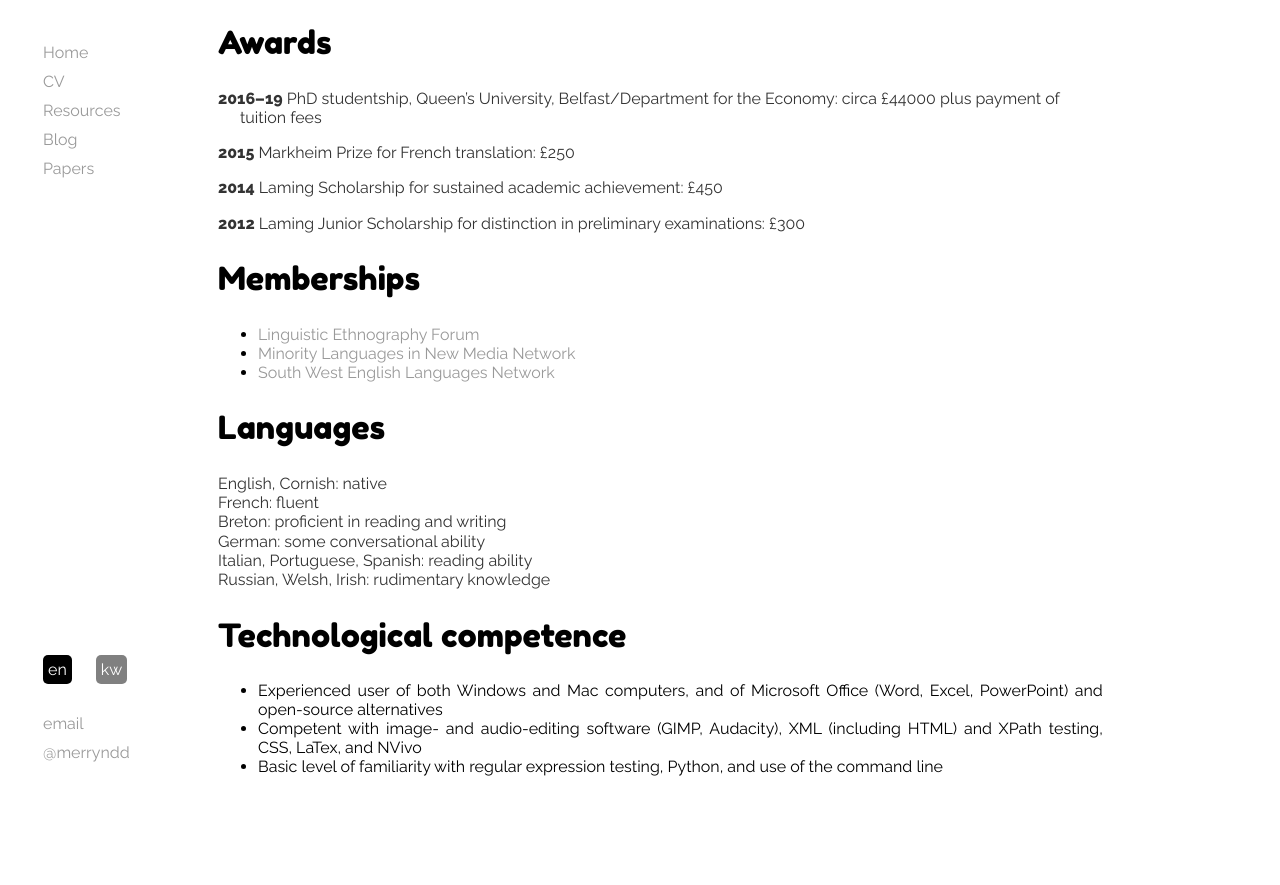
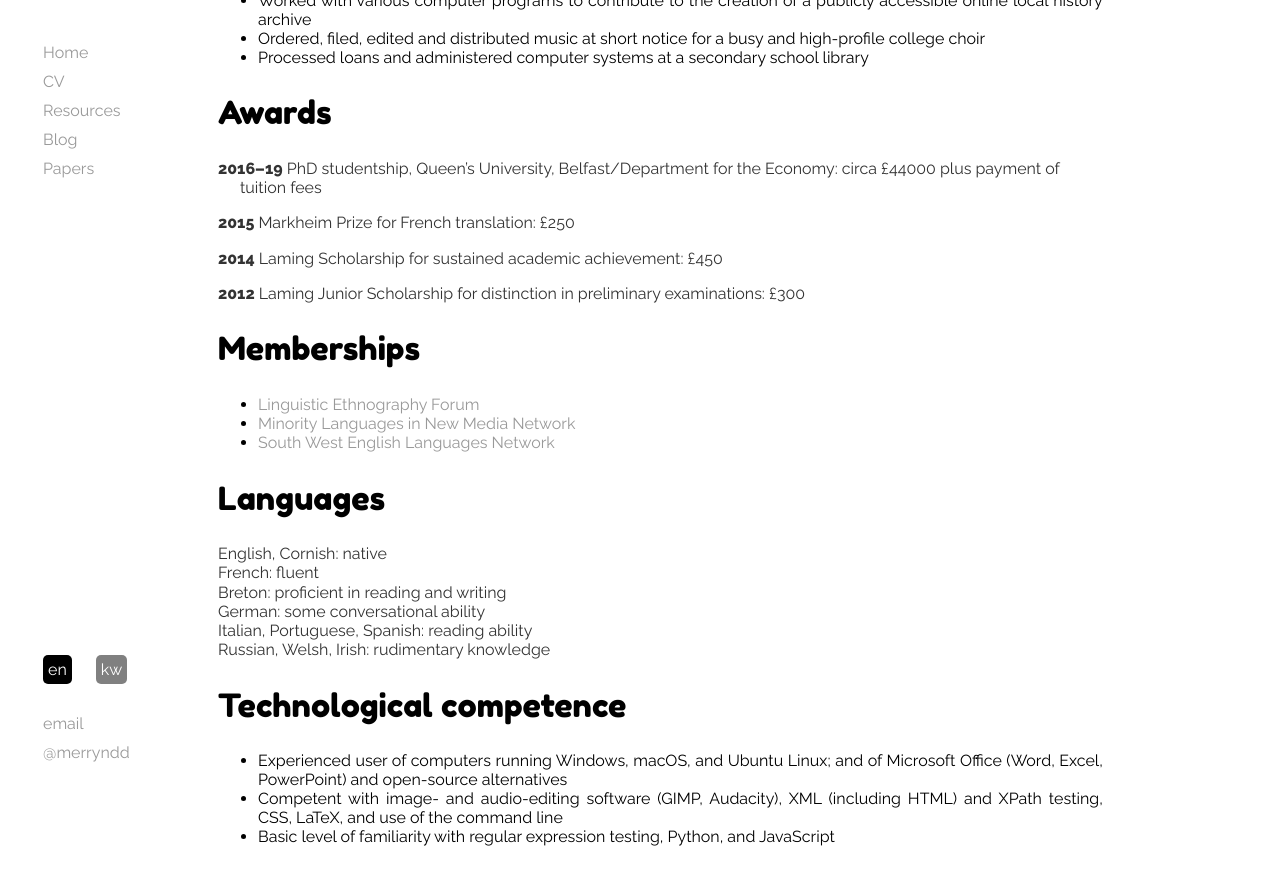
Before and after one commit to merryndd/merryndd.github.io, a Jekyll site: the page built from cv/index.html, in a window 1280 px wide and 900 px high, scrolled down 2615 px. Shown: the top 885 px of the window. Built offline with Jekyll 4.4.1, drawn with Linux system fonts in a browser that asks for light colours; before the commit the page ends 3445 px from its top, so only the background shows below that; some of the changed text lies outside the part shown.

Commit message:
Update index.html

```diff
--- a/cv/index.html
+++ b/cv/index.html
@@ -20,7 +20,7 @@
 <p class="bibentry"><strong>2004&ndash;11</strong> Truro High School for Girls, Truro: A-levels in French (A*), Latin (A*), Mathematics (A*), Music (A); 11 GCSEs at A/A*</p>
 <h2>Publications</h2>
 <p><style="font-size:smaller">* = peer-reviewed</style></p>
-<p class="bibentry"><strong>2018 (forthcoming)</strong> Sayers, D., Davies-Deacon, M., and Croome, S., <i>The Cornish language in education in the UK</i>, 2<sup>nd</sup> edn., Ljouwert, Mercator</p>
+<p class="bibentry"><strong>in press</strong> Sayers, D., Davies-Deacon, M., and Croome, S., <i>The Cornish language in education in the UK</i>, 2<sup>nd</sup> edn., Ljouwert, Mercator</p>
 <p class="bibentry"><strong>2017*</strong> Davies-Deacon, M., <a href="https://www.degruyter.com/view/j/scp.2017.2.issue-1/scp-2017-0005/scp-2017-0005.xml?format=INT">Names, varieties and ideologies in revived Cornish</a>, <i>Studia Celtica Posnaniensia</i> 2, 81&ndash;95</p>
 <h2>Teaching experience</h2>
 	<p><strong>2018</strong> Teacher at Queen’s University Belfast language centre</p>
@@ -47,6 +47,8 @@
 <p class="bibentry"><strong>2017</strong> <a href="https://merryndd.github.io/news/2017/09/02/tourism">Is the Cornish language for a tourist audience?</a> <i>Gorsedh Kernow Conference: Cornish Culture and Tourism &ndash; Friends or Foes?</i>, Launceston, 2 September</p>
 	<p class="bibentry"><strong>2017</strong> <a href="https://merryndd.github.io/news/2017/02/25/ecrml">Breton and the ECRML</a>, <i>Festival Kernewek Conference: The FCNM, the European Charter and the Cornish Language</i>, Penzance, 25 February</p>
 <h2>Additional relevant experience</h2>
+	<p class="bibentry"><strong>2018–19</strong> Member of conference organising committee</p>
+	<ul><li>Obtained funding (£250) from Linguistics Association of Great Britain</li></ul>
 <p class="bibentry"><strong>2018</strong> Abstract reviewer for 3<sup>rd</sup> Pozna&#324; Conference of Celtic Studies</p>
 <p class="bibentry"><strong>2017&ndash;18</strong> Editorial work for the volume <i>Manual of Romance Sociolinguistics</i>, eds. Wendy Ayres-Bennett and Janice Carruthers, published by De Gruyter, 2018</p>
 <ul><li>Translated segments and improved earlier translations to conform with an appropriate academic writing style</li>
@@ -77,9 +79,9 @@
 <br/>Italian, Portuguese, Spanish: reading ability
 <br/>Russian, Welsh, Irish: rudimentary knowledge</p>
 <h2>Technological competence</h2>
-<ul><li>Experienced user of both Windows and Mac computers, and of Microsoft Office (Word, Excel, PowerPoint) and open-source alternatives</li>
-<li>Competent with image- and audio-editing software (GIMP, Audacity), XML (including HTML) and XPath testing, CSS, LaTex, and NVivo</li>
-<li>Basic level of familiarity with regular expression testing, Python, and use of the command line</li></ul>
+<ul><li>Experienced user of computers running Windows, macOS, and Ubuntu Linux; and of Microsoft Office (Word, Excel, PowerPoint) and open-source alternatives</li>
+<li>Competent with image- and audio-editing software (GIMP, Audacity), XML (including HTML) and XPath testing, CSS, LaTeX, and use of the command line</li>
+<li>Basic level of familiarity with regular expression testing, Python, and JavaScript</li></ul>
 </div>
 
 <div class="kw">
@@ -98,7 +100,7 @@
 <p class="bibentry"><strong>2004&ndash;11</strong> Truro High School for Girls, Truru: A-levels war Frenkek (A*), Latinek (A*), Mathematik (A*), Musik (A); 11 GCSE gen A/A*</p>
 <h2>Dyllanjow</h2>
 <p><style="font-size:smaller">* = daswelys der vaner dour</style></p>
-<p class="bibentry"><strong>2018 (dhe dhoas)</strong> Sayers, D., Davies-Deacon, M., ha Croome, S., <i>The Cornish language in education in the UK</i>, 2<sup>nd</sup> dyllans, Ljouwert, Mercator</p>
+<p class="bibentry"><strong>dhe voas dyllys</strong> Sayers, D., Davies-Deacon, M., ha Croome, S., <i>The Cornish language in education in the UK</i>, 2<sup>nd</sup> dyllans, Ljouwert, Mercator</p>
 <p class="bibentry"><strong>2017*</strong> Davies-Deacon, M., <a href="https://www.degruyter.com/view/j/scp.2017.2.issue-1/scp-2017-0005/scp-2017-0005.xml?format=INT">Names, varieties and ideologies in revived Cornish</a>, <i>Studia Celtica Posnaniensia</i> 2, 81&ndash;95</p>
 <h2>Experyans gen desky dhe dus erel</h2>
 	<p><strong>2018</strong> Descajores ort cresen rag tavajow an Pednscol an Vyghternes, Béal Feirste</p>
@@ -125,6 +127,8 @@
 <p class="bibentry"><strong>2017</strong> <a href="https://merryndd.github.io/news/2017/09/02/tourism">Is the Cornish language for a tourist audience?</a> <i>Kescussulyans Gorsedh Kernow: Cornish Culture and Tourism &ndash; Friends or Foes?</i>, Lannstevan, 2 mis Gwyngala</p>
 	<p class="bibentry"><strong>2017</strong> <a href="https://merryndd.github.io/news/2017/02/25/ecrml">Breton and the ECRML</a>, <i>Kescussulyans Gool Eth Kernowek: An Eth Kernowek, an Ambos Frabmweyth rag Disfresyans Lerivow Kenedhlek hag an Chartour Europek</i>, Pennsans, 25 mis Whevrel</p>
 <h2>Experyans kelmys aral</h2>
+	<p class="bibentry"><strong>2018–19</strong> Esel a gesva rag fyttya kescussulyans</p>
+	<ul><li>My a wrug cawas mona (£250) dhort an Linguistics Association of Great Britain</li></ul>
 <p class="bibentry"><strong>2018</strong> My a wrug dasweles berrscrif rag 3<sup>rd</sup> Pozna&#324; Conference of Celtic Studies</p>
 <p class="bibentry"><strong>2017&ndash;18</strong> Oberednow menystrek rag an lever <i>Manual of Romance Sociolinguistics</i>, pednscriforejow Wendy Ayres-Bennett ha Janice Carruthers, dyllys gen De Gruyter, 2018</p>
 <ul><li>My a wrug treylya nebes radnow hag a wrug gwellhe treylyanjow gwres en termyn eus passyes rag assurya anjei dhe voas scrifys der vaner academek</li>
@@ -155,7 +159,7 @@
 <br/>Italek, Portuguese, Spanish: my a ell redya
 <br/>Russek, Kembrek, Werdhonek: my a or nebes tacklow</p>
 <h2>Gallojow gen an teknologieth</h2>
-<ul><li>Usyores a jynnow-amontya gen meur a experyans (ha Windows ha Mac), hag a Microsoft Office (Word, Excel, Powerpoint) ha medhelweyth aral kehaval ewedh</li>
-<li>My a ell usya en ta medhelweyth rag chanjya imajys ha sonyow (GIMP, Audacity), hag XML (HTML enwedh), XPath, CSS, LaTeX, hag NVivo</li>
-<li>Goffos elvednek a regex, Python, hag an pedn hens</li></ul>
+<ul><li>Usyores a jynnow-amontya gen meur a experyans (ha Windows, ha macOS, ha Linux Ubuntu), hag a Microsoft Office (Word, Excel, Powerpoint) ha medhelweyth aral kehaval ewedh</li>
+<li>My a ell usya en ta medhelweyth rag chanjya imajys ha sonyow (GIMP, Audacity), hag XML (HTML enwedh), XPath, CSS, LaTeX, hag an pedn hens</li>
+<li>Goffos elvednek a regex, Python, ha JavaScript</li></ul>
 </div>
```
